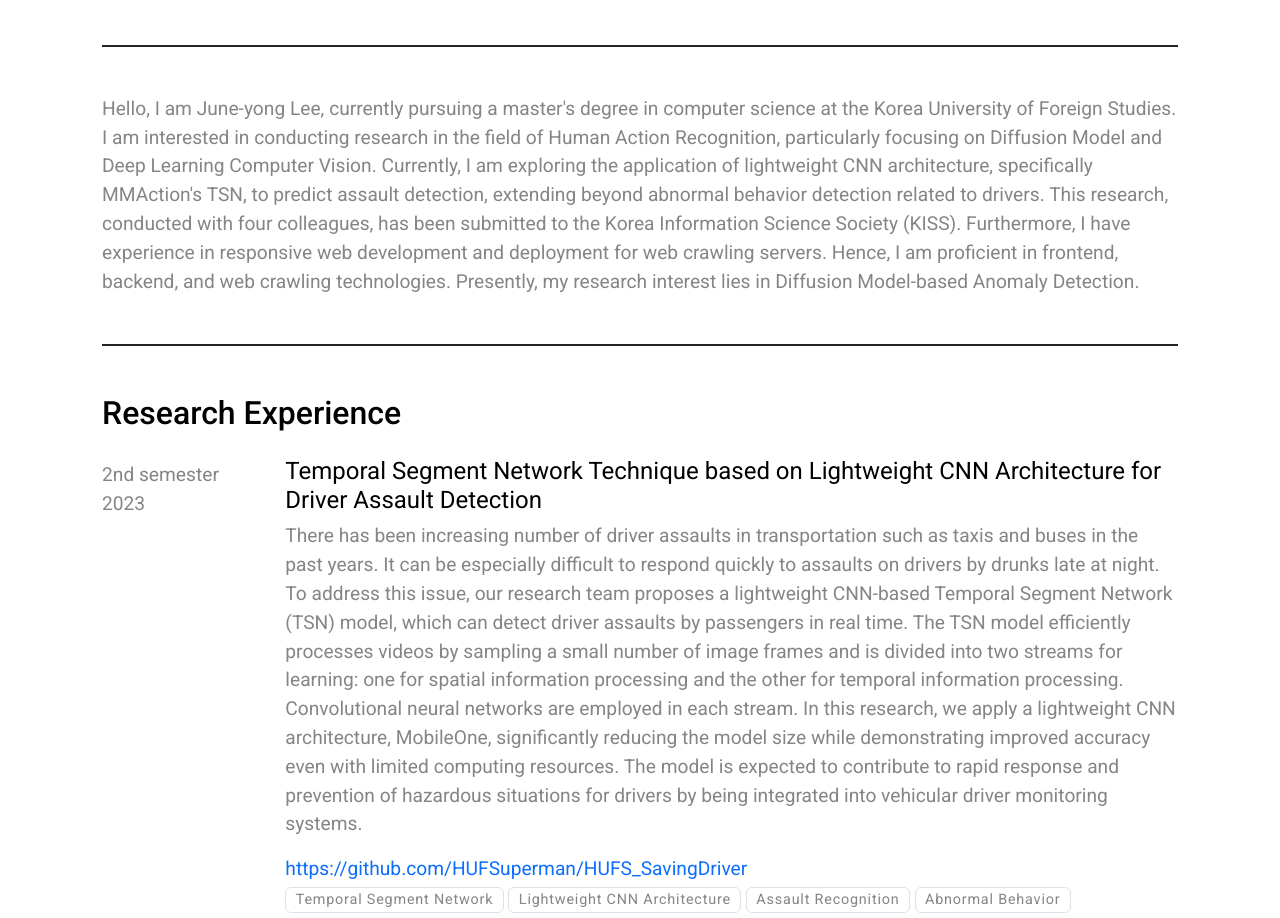
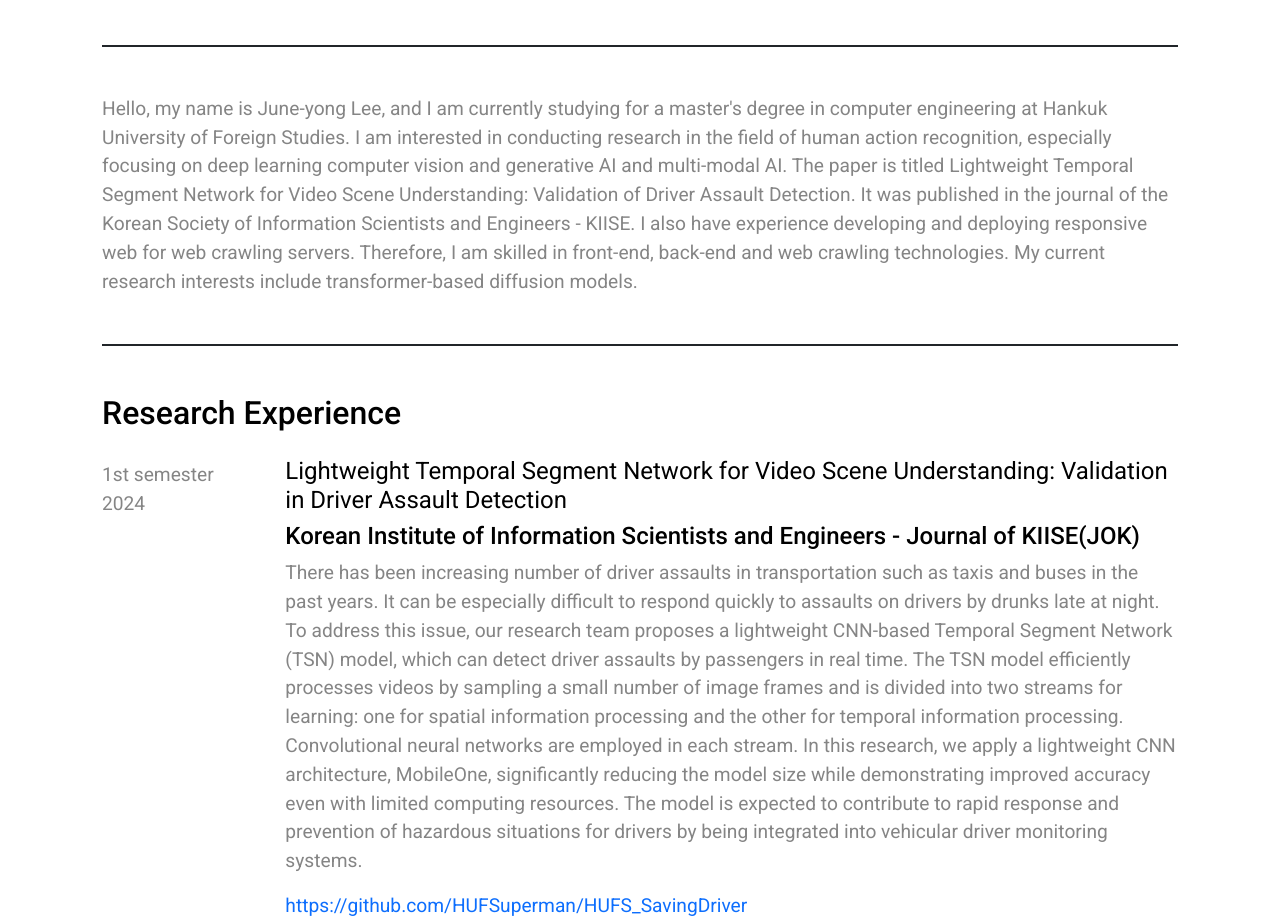
Before and after one commit to yousirong/yousirong_CV, a website: page src/templates/index.html in a window 1280 px wide. Shown: the part 1062-1980 px from the top of the page. Drawn offline with nearby package versions, Linux system fonts and the light colour scheme; files that its build step writes are made by us from their sources; files whose address does not match are found by name.

Commit message:
20240918

```diff
--- a/src/templates/index.html
+++ b/src/templates/index.html
@@ -174,13 +174,13 @@
     </div>
 
     <div class="border-bottom border-2 border-print-0 border-dark mb-5 pb-5 pb-print-0 mb-print-1">
-        Hello, I am June-yong Lee, currently pursuing a master's degree in computer science at the Korea University of Foreign Studies. I am interested in conducting research in the field of Human Action Recognition, particularly focusing on Diffusion Model and Deep Learning Computer Vision.
-
-        Currently, I am exploring the application of lightweight CNN architecture, specifically MMAction's TSN, to predict assault detection, extending beyond abnormal behavior detection related to drivers. This research, conducted with four colleagues, has been submitted to the Korea Information Science Society (KISS).
-
-        Furthermore, I have experience in responsive web development and deployment for web crawling servers. Hence, I am proficient in frontend, backend, and web crawling technologies.
-
-        Presently, my research interest lies in Diffusion Model-based Anomaly Detection.
+        Hello, my name is June-yong Lee, and I am currently studying for a master's degree in computer engineering at Hankuk University of Foreign Studies.
+        I am interested in conducting research in the field of human action recognition, especially focusing on deep learning computer vision and generative AI and multi-modal AI.
+         The paper is titled Lightweight Temporal Segment Network for Video Scene Understanding: Validation of Driver Assault Detection.
+        It was published in the journal of the Korean Society of Information Scientists and Engineers - KIISE.
+         I also have experience developing and deploying responsive web for web crawling servers.
+          Therefore, I am skilled in front-end, back-end and web crawling technologies.
+           My current research interests include transformer-based diffusion models.
     </div>
 
     <div class="border-bottom border-2 border-print-0 border-dark mb-5 pb-5 pb-print-0 mb-print-1">
@@ -189,37 +189,36 @@
 
         <div class="row d-block d-md-flex mb-5">
             <div class="col-md-2 pt-1">
-                2nd semester 2023
+                1st semester 2024
             </div>
             <div class="col-md-10">
-                <h3 class="fs-4 fw-normal">Temporal Segment Network Technique based on
-                    Lightweight CNN Architecture for Driver Assault Detection</h3>
-
-                <div><p> There has been increasing number of driver assaults in transportation
-                    such as taxis and buses in the past years. It can be especially difficult to respond quickly
-                    to assaults on drivers by drunks late at night. To address this issue, our research team proposes a lightweight
-                     CNN-based Temporal Segment Network (TSN) model, which can detect driver assaults by passengers in real time.
-                     The TSN model efficiently processes videos by sampling a small number of image frames and is divided
-                     into two streams for learning: one for spatial information processing and the other for temporal
-                     information processing. Convolutional neural networks are employed in each stream. In this research,
-                     we apply a lightweight CNN architecture, MobileOne, significantly reducing the model size while demonstrating
-                     improved accuracy even with limited computing resources.
-                     The model is expected to contribute to rapid response and prevention of hazardous situations
-                     for drivers by being integrated into vehicular driver monitoring systems.
+                <h3 class="fs-4 fw-normal">Lightweight Temporal Segment Network for Video Scene Understanding:
+                    Validation in Driver Assault Detection
+                    </h3>
+                <h4>Korean Institute of Information Scientists and Engineers - Journal of KIISE(JOK)</h4>
+                <div><p> There has been increasing number of driver assaults in transportation such as taxis and buses in the past years.
+                    It can be especially difficult to respond quickly to assaults on drivers by drunks late at night.
+                    To address this issue, our research team proposes a lightweight CNN-based Temporal Segment Network (TSN) model,
+                    which can detect driver assaults by passengers in real time.
+                    The TSN model efficiently processes videos by sampling a small number of image frames and is divided into two streams for learning:
+                    one for spatial information processing and the other for temporal information processing.
+                    Convolutional neural networks are employed in each stream. In this research,
+                    we apply a lightweight CNN architecture, MobileOne, significantly reducing the model size while demonstrating improved accuracy even with limited computing resources.
+                    The model is expected to contribute to rapid response and prevention of hazardous situations for drivers by being integrated into vehicular driver monitoring systems.
                      </p></div>
                 <span class="sreen"><a href="https://github.com/HUFSuperman/HUFS_SavingDriver">https://github.com/HUFSuperman/HUFS_SavingDriver</a></span>
                 <p>
                     <span class="badge text-body border border-1">Temporal Segment Network</span>
-                    <span class="badge text-body border border-1">Lightweight CNN Architecture</span>
-                    <span class="badge text-body border border-1">Assault Recognition</span>
-                    <span class="badge text-body border border-1">Abnormal Behavior</span>
+                    <span class="badge text-body border border-1">Video Scene understandinge</span>
+                    <span class="badge text-body border border-1">Anomaly detection</span>
+                    <span class="badge text-body border border-1">Driver assault</span>
 
                 </p>
             </div>
         </div>
         <div class="row d-block d-md-flex mb-5">
             <div class="col-md-2 pt-1">
-                1st semester 2022
+                2nd semester 2023
             </div>
             <div class="col-md-10">
                 <h3 class="fs-4 fw-normal">Research on Developing a Responsive Web Interface for Small Businesses Using React</h3>
@@ -262,7 +261,7 @@
 
     <div class="border-bottom border-2 border-print-0 border-dark mb-5 pb-5 pb-print-0 mb-print-1">
         <h2 class="mb-4">Education</h2>
-        <div>Korea University of Foreign Studies, Graduate School of Computer Science, Master's Program [2024~]</div>
+        <div>Korea University of Foreign Studies, Graduate School of Computer Science, Master course [2024~]</div>
         <br>
         <div>Korea University of Foreign Studies, Computer and Electronic Systems Engineering Major [Transfer][2021~2023]</div>
         <br>
@@ -278,10 +277,9 @@
         <h3 class="fs-4 fw-normal">Capstone Design Project Excellence Award</h3>
         <p>Achieved outstanding performance in the Capstone Design Project organized by the AI Education Institute at the Korea University of Foreign Studies.</p>
         <p>팀명 : 각자의새벽</p>
-         <!--<div>
-            <span class="badge text-body border border-1">웹개발</span>
-            <span class="badge text-body border border-1"></span>
-        </div>  -->
+        <h3 class="fs-4 fw-normal">Lg Aimers 5th class</h3>
+        <p>Ranked 43rd out of 740 teams in the product defect determination project.</p>
+        <p>팀명 : 각자의새벽</p>
 
     </div>
     <!-- <div class="mb-4">
```
